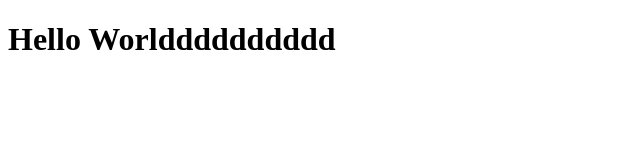
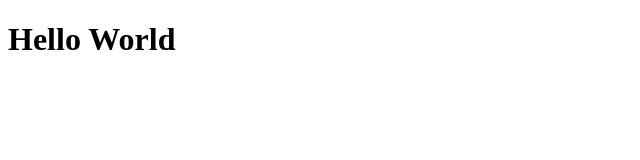
Before and after one commit to agamboari/git-course-test, a plain HTML site: page index.html in a window 1280 px wide. Shown: the whole page, without its empty margins (0-640 px from the left). Drawn offline with Linux system fonts and the light colour scheme.

Commit message:
ahora el index.html tiene codigo

```diff
--- a/index.html
+++ b/index.html
@@ -3,10 +3,10 @@
 <head>
     <meta charset="UTF-8">
     <meta name="viewport" content="width=device-width, initial-scale=1.0">
-    <title>Mi pagina Web</title>
+    <title>Primera Pagina</title>
 </head>
 <body>
-    <h1>Hello Worldddddddddd</h1>
+    <h1>Hello World</h1>
 
 </body>
 </html>
```
